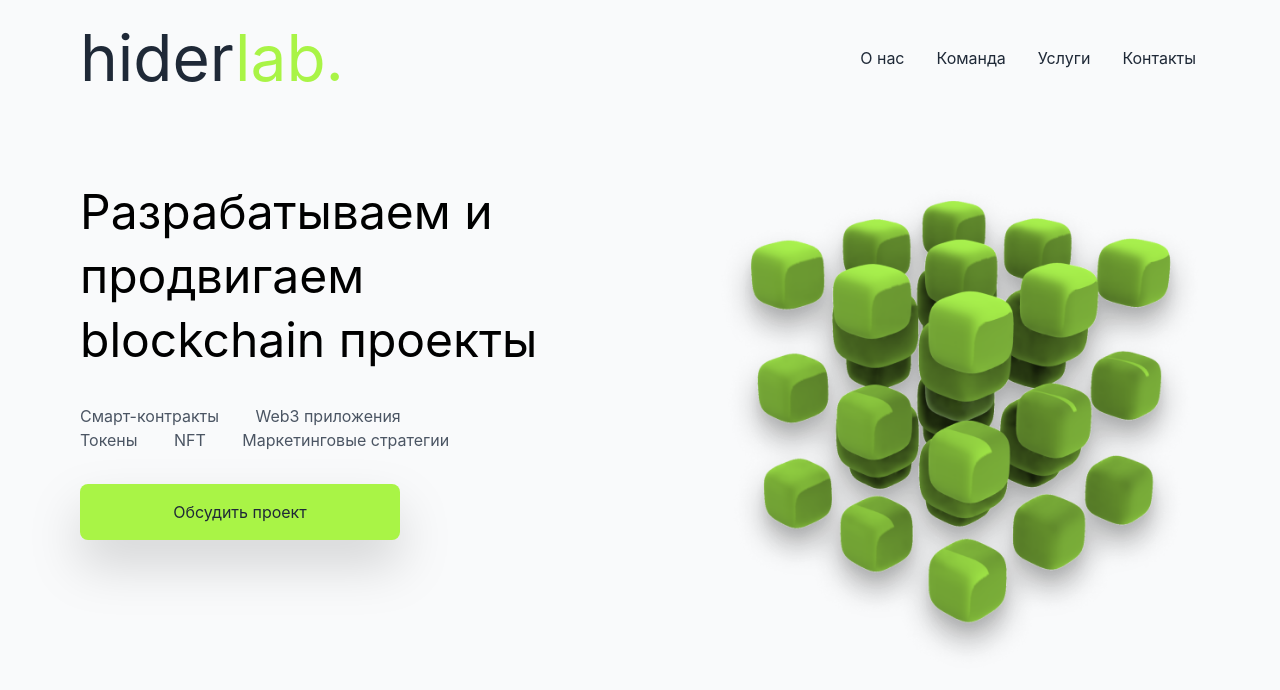
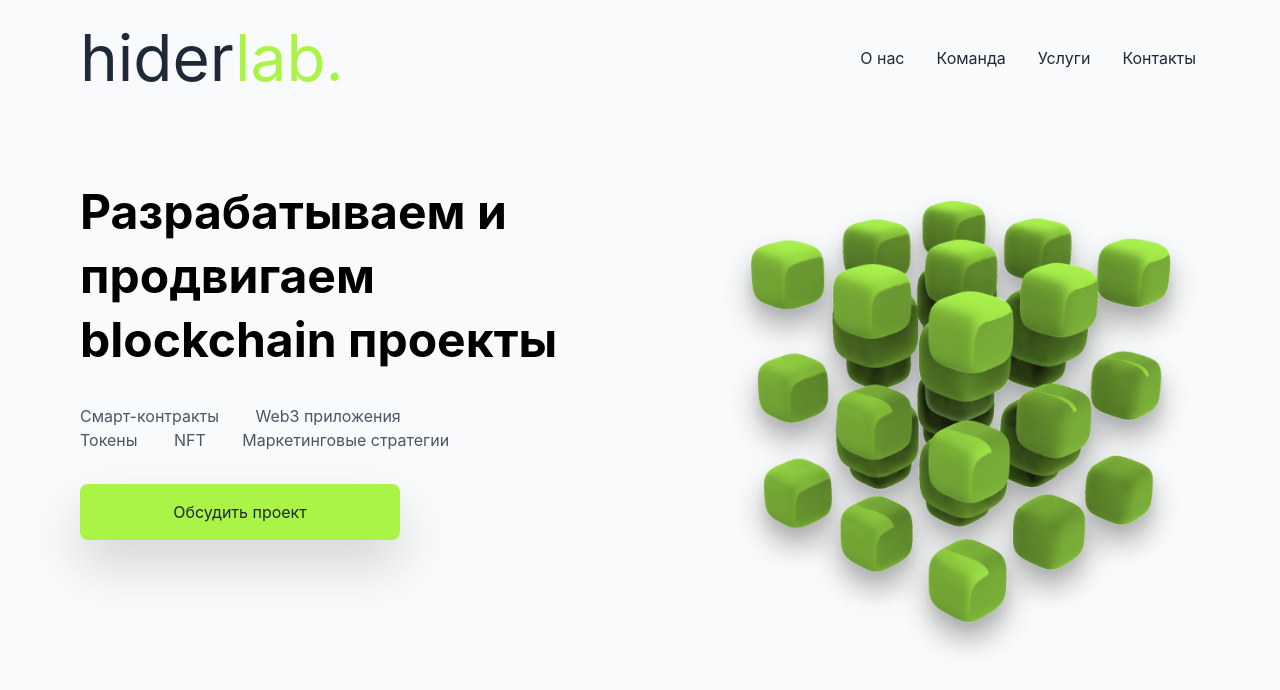
Before and after one commit to parsekon/hiderlab, a Next.js app: page /hello in a window 1280 px wide. Shown: the top 690 px of the page. Built offline with nearby package versions, Linux system fonts and the light colour scheme; what @material-tailwind/react would draw is missing.

Commit message:
change font

```diff
--- a/pages/hello/index.js
+++ b/pages/hello/index.js
@@ -6,7 +6,7 @@ const Hello = () => {
     <Layout>
       <div className="flex md:flex-row flex-col pt-8 md:px-16 md:pt-16 -z-10">
         <div className="basis-1/2">
-          <h1 className="text-[28px] leading-[48px] md:text-[48px] md:leading-[64px] mb-8">
+          <h1 className="text-[28px] font-bold leading-[40px] md:text-[48px] md:leading-[64px] mb-8">
             Разрабатываем и<br /> продвигаем
             <br /> blockchain проекты
           </h1>
```
